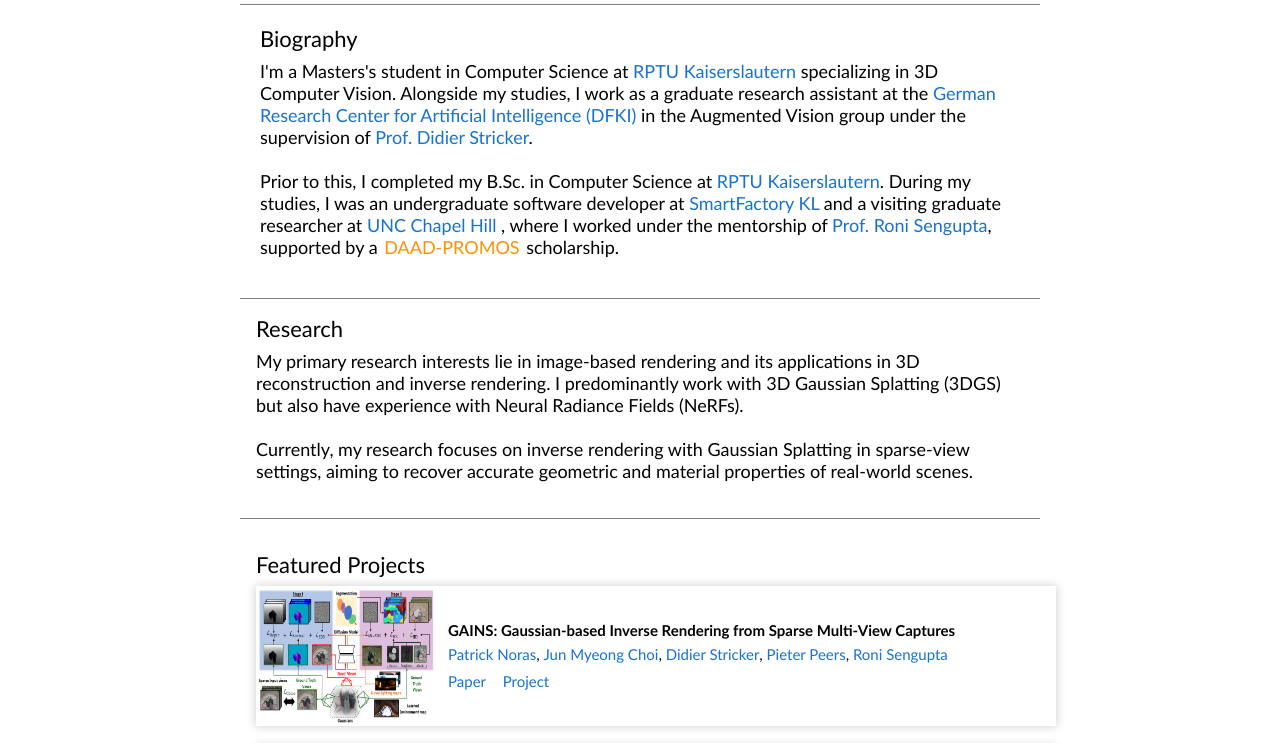
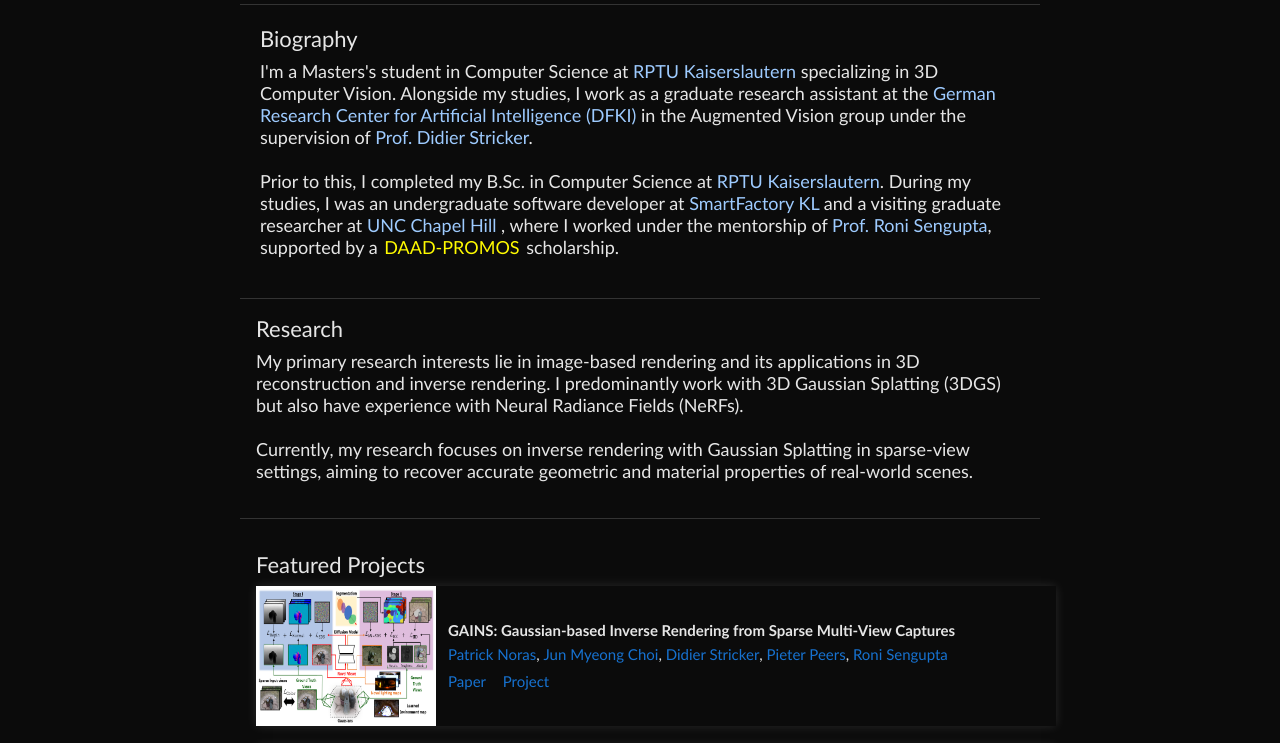
Before and after one commit to patrickbail/patrickbail.github.io, a plain HTML site: page index.html in a window 1280 px wide. Shown: the part 376-1119 px from the top of the page. Drawn offline with Linux system fonts and the light colour scheme.

Commit message:
dark mode changes

```diff
--- a/index.html
+++ b/index.html
@@ -143,19 +143,13 @@
       function applyDarkMode(on) {
         if (on) {
           document.documentElement.classList.add('dark-mode');
-
-          // Moon icon when dark mode is ON
           icon.classList.remove('fa-sun');
           icon.classList.add('fa-moon');
-
           localStorage.setItem('darkMode', '1');
         } else {
           document.documentElement.classList.remove('dark-mode');
-
-          // Sun icon when light mode is ON
           icon.classList.remove('fa-moon');
           icon.classList.add('fa-sun');
-
           localStorage.setItem('darkMode', '0');
         }
       }
@@ -165,8 +159,12 @@
         applyDarkMode(!enabled);
       });
 
-      // Initialize from localStorage
-      if (localStorage.getItem('darkMode') === '1') {
+      // Initialize from localStorage or default to dark mode
+      const savedMode = localStorage.getItem('darkMode');
+      if (savedMode === null) {
+        // No preference stored, default to dark mode
+        applyDarkMode(true);
+      } else if (savedMode === '1') {
         applyDarkMode(true);
       } else {
         applyDarkMode(false);
```
